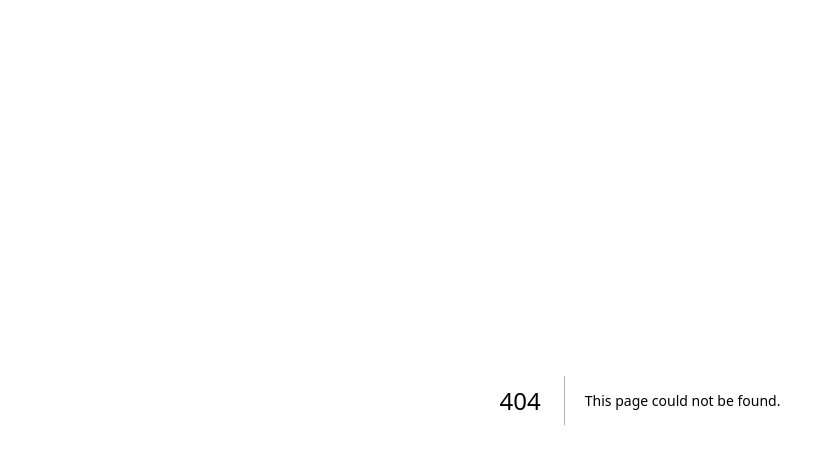
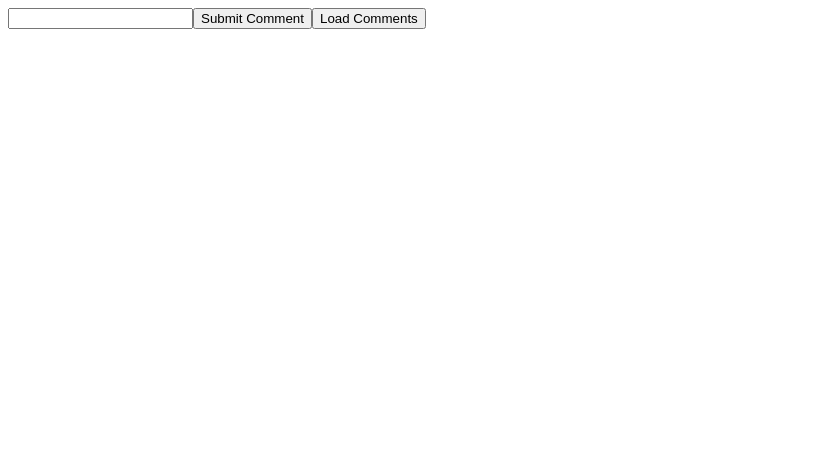
Before and after one commit to cedricp95/flight-cheap-react, a Next.js app: page /flight_cheap in a window 1280 px wide. Before the commit this address had no page. Shown: the top 464 px of the page, without its empty margins (0-835 px from the left). Built offline with nearby package versions, Linux system fonts and the light colour scheme.

Commit message:
flight_cheap: basic get and post (comments)

```diff
--- /dev/null
+++ b/src/data/comments.js
@@ -0,0 +1,14 @@
+export const comments = [
+  {
+    id: 1,
+    text: "This is the first comment",
+  },
+  {
+    id: 2,
+    text: "This is the second comment",
+  },
+  {
+    id: 3,
+    text: "This is the third comment",
+  },
+];
--- /dev/null
+++ b/src/pages/api/comments/index.js
@@ -0,0 +1,17 @@
+import { comments } from "../../../data/comments";
+
+export default function handler(req, res) {
+  if (req.method === "GET") {
+    res.status(200).json(comments);
+  } else if (req.method === "POST") {
+    // req.body.comment = pages/flights_cheap/index.js => body: JSON.stringify({ comment }),
+    const comment = req.body.comment;
+    const newComment = {
+      id: new Date().toISOString(),
+      text: comment,
+    };
+    // comments.push => data/comments.js
+    comments.push(newComment);
+    res.status(201).json({ message: "Comment added!", comment: newComment });
+  }
+}
--- /dev/null
+++ b/src/pages/flight_cheap/index.js
@@ -0,0 +1,47 @@
+import { useState } from "react";
+
+function CommentsPage() {
+  const [comments, setComments] = useState([]);
+  const [comment, setComment] = useState("");
+
+  const fetchComments = async () => {
+    const response = await fetch("./api/comments");
+    const data = await response.json();
+    setComments(data);
+  };
+
+  const submitComment = async () => {
+    const response = await fetch("./api/comments", {
+      method: "POST",
+      body: JSON.stringify({ comment }),
+      headers: {
+        "Content-Type": "application/json",
+      },
+    });
+    const data = await response.json();
+    console.log(data);
+    setComments([data, ...comments]);
+  };
+
+  return (
+    <>
+      <input
+        type="text"
+        value={comment}
+        onChange={(e) => setComment(e.target.value)}
+      />
+      <button onClick={submitComment}>Submit Comment</button>
+      <button onClick={fetchComments}>Load Comments</button>
+      {comments.map((comment) => {
+        return (
+          <div key={comment.id}>
+            {/* Linked to the data/comments.js */}
+            {comment.id} - {comment.text}
+          </div>
+        );
+      })}
+    </>
+  );
+}
+
+export default CommentsPage;
```
